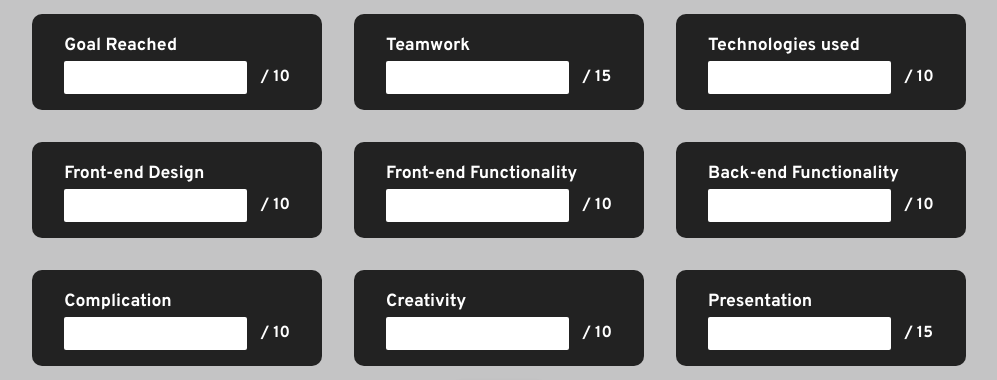
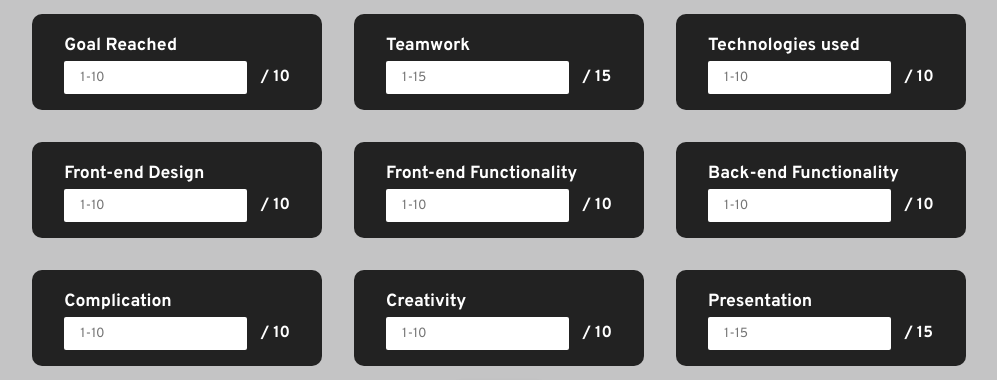
Before and after one commit to OrReuben/Hackathon-Scoring-Format, a React (Vite) app in the folder client/: page / in a window 1280 px wide. Shown: the part 161-541 px from the top of the page, without its empty margins (141-1138 px from the left). Built offline with nearby package versions, Linux system fonts and the light colour scheme; no server answers.

Commit message:
placeholder

```diff
--- a/client/src/components/GradeParameter.jsx
+++ b/client/src/components/GradeParameter.jsx
@@ -20,7 +20,7 @@ const GradeParameter = ({ param, maxParamValue, func }) => {
       <h3>{param}</h3>
       <div>
         {" "}
-        <input type="tel" value={value} onChange={handleChange} />{" "}
+        <input placeholder={`1-${maxParamValue}`} type="tel" value={value} onChange={handleChange} />{" "}
         <span> / {maxParamValue}</span>
       </div>
     </div>
```
